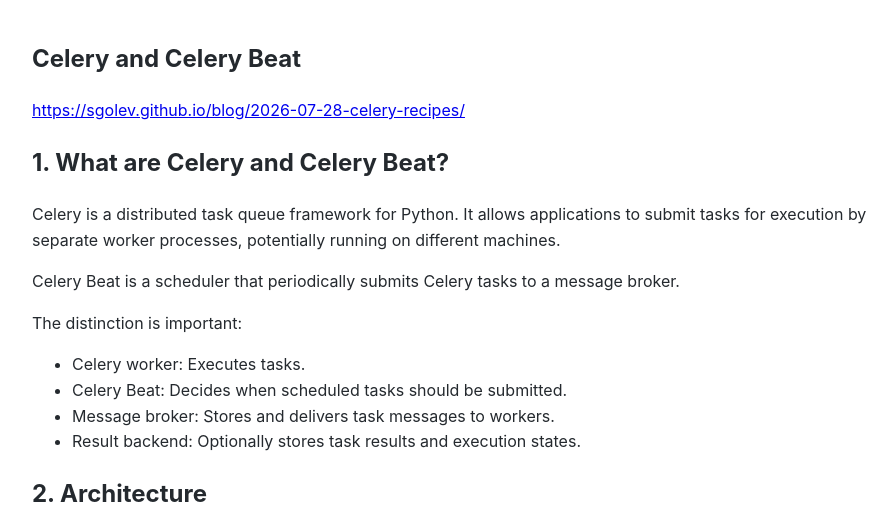
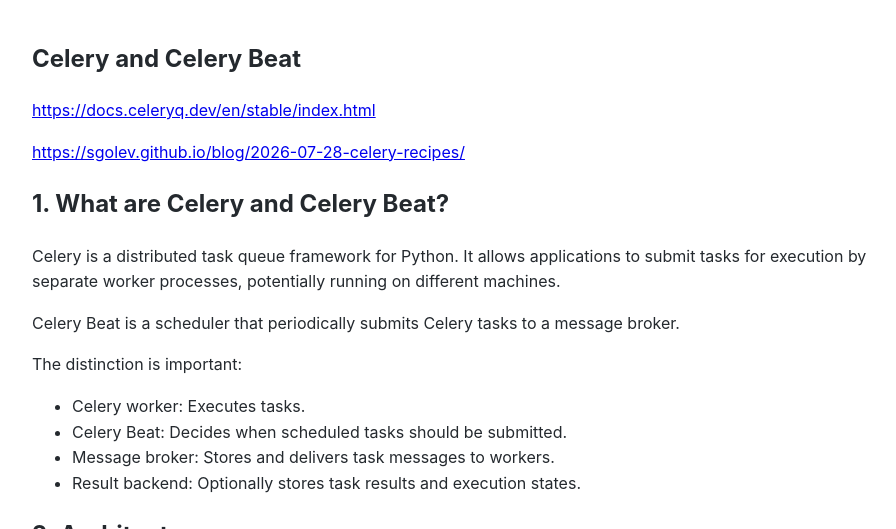
Before and after one commit to Michael-Lubinsky/michael-lubinsky.github.com, a Jekyll site: the page built from system_design/celery.md, in a window 1280 px wide and 900 px high, cut to the strip 0-529 px from the top of the window. Shown: the whole strip, without its empty margins (158-1054 px from the left). Built offline with Jekyll 4.4.1, drawn with Linux system fonts in a browser that asks for light colours; our own code applies the rules of GitHub Pages for plain Markdown files.

Commit message:
Add documentation links for Celery and Celery Beat
Added links to Celery documentation and recipes.

```diff
--- a/system_design/celery.md
+++ b/system_design/celery.md
@@ -1,4 +1,6 @@
 ## Celery and Celery Beat
+
+<https://docs.celeryq.dev/en/stable/index.html>
 
 <https://sgolev.github.io/blog/2026-07-28-celery-recipes/>
 
```
